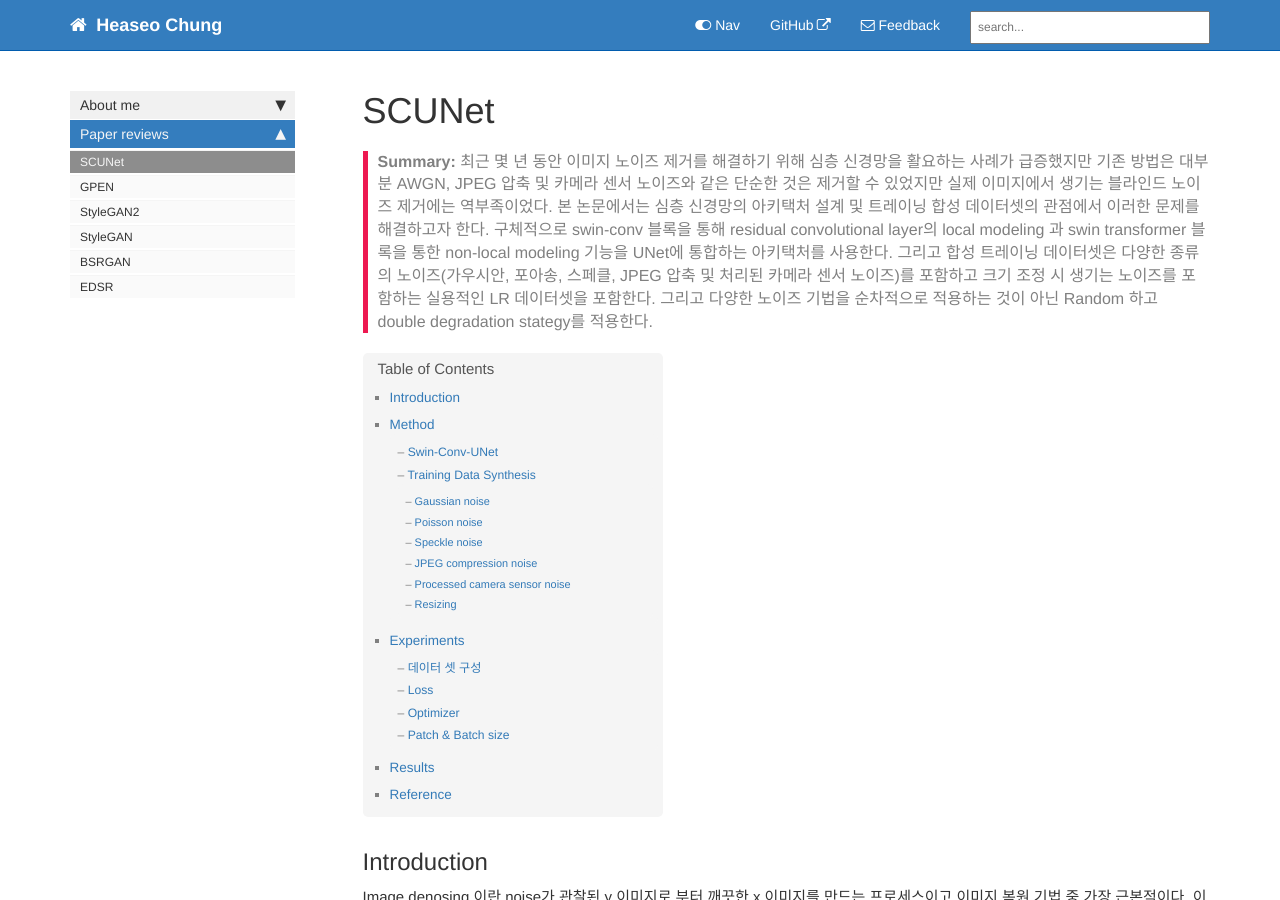
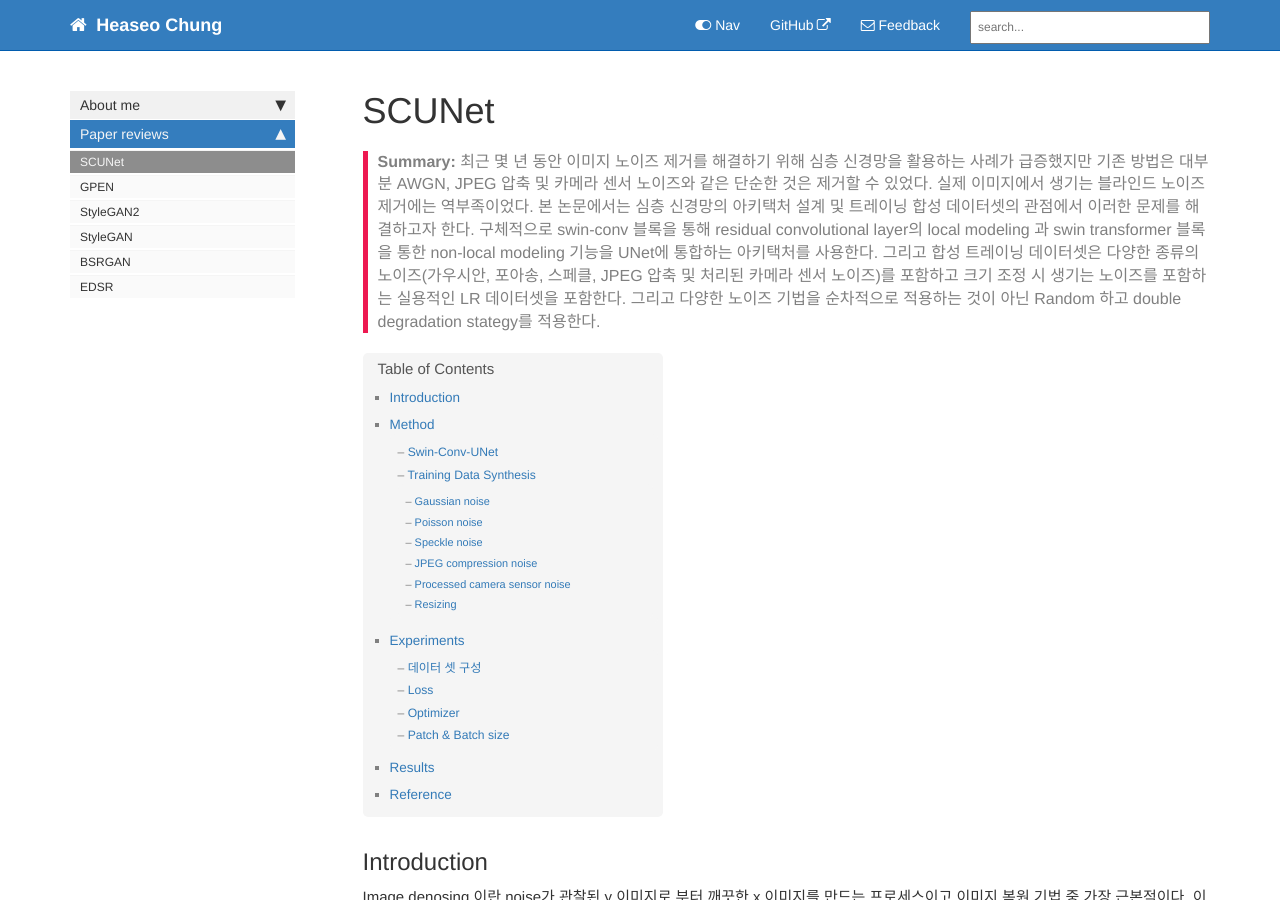
Before and after one commit to HeaseoChung/heaseochung.github.io, a Jekyll site: the page built from pages/Papers/SCUNet.md, in a window 1280 px wide and 900 px high. Built offline with Jekyll 4.4.1, drawn with Linux system fonts in a browser that asks for light colours; comment, search, counter and statistics services are not loaded.

Commit message:
SCUNET finalize

```diff
--- a/pages/Papers/SCUNet.md
+++ b/pages/Papers/SCUNet.md
@@ -2,7 +2,7 @@
 title: SCUNet
 tags:
 keywords:
-summary: "최근 몇 년 동안 이미지 노이즈 제거를 해결하기 위해 심층 신경망을 활요하는 사례가 급증했지만 기존 방법은 대부분 AWGN, JPEG 압축 및 카메라 센서 노이즈와 같은 단순한 것은 제거할 수 있었지만 실제 이미지에서 생기는 블라인드 노이즈 제거에는 역부족이었다. 본 논문에서는 심층 신경망의 아키택처 설계 및 트레이닝 합성 데이터셋의 관점에서 이러한 문제를 해결하고자 한다. 구체적으로 swin-conv 블록을 통해 residual convolutional layer의 local modeling 과 swin transformer 블록을 통한 non-local modeling 기능을 UNet에 통합하는 아키택처를 사용한다. 그리고 합성 트레이닝 데이터셋은 다양한 종류의 노이즈(가우시안, 포아송, 스페클, JPEG 압축 및 처리된 카메라 센서 노이즈)를 포함하고 크기 조정 시 생기는 노이즈를 포함하는 실용적인 LR 데이터셋을 포함한다. 그리고 다양한 노이즈 기법을 순차적으로 적용하는 것이 아닌 Random 하고 double degradation stategy를 적용한다."
+summary: "최근 몇 년 동안 이미지 노이즈 제거를 해결하기 위해 심층 신경망을 활용하는 사례가 급증했지만 기존 방법은 대부분 AWGN, JPEG 압축 및 카메라 센서 노이즈와 같은 단순한 것은 제거할 수 있었다. 실제 이미지에서 생기는 블라인드 노이즈 제거에는 역부족이었다. 본 논문에서는 심층 신경망의 아키택처 설계 및 트레이닝 합성 데이터셋의 관점에서 이러한 문제를 해결하고자 한다. 구체적으로 swin-conv 블록을 통해 residual convolutional layer의 local modeling 과 swin transformer 블록을 통한 non-local modeling 기능을 UNet에 통합하는 아키택처를 사용한다. 그리고 합성 트레이닝 데이터셋은 다양한 종류의 노이즈(가우시안, 포아송, 스페클, JPEG 압축 및 처리된 카메라 센서 노이즈)를 포함하고 크기 조정 시 생기는 노이즈를 포함하는 실용적인 LR 데이터셋을 포함한다. 그리고 다양한 노이즈 기법을 순차적으로 적용하는 것이 아닌 Random 하고 double degradation stategy를 적용한다."
 sidebar: mydoc_sidebar
 permalink: SCUNet.html
 folder: Papers
```
